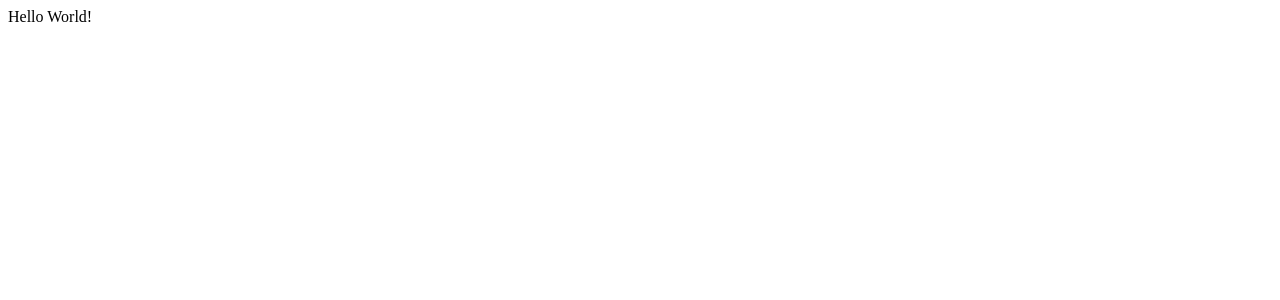
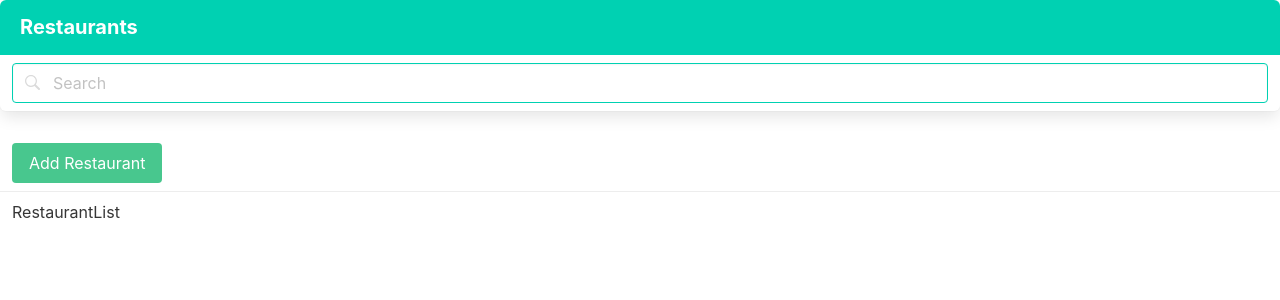
Before and after one commit to markwp02/LetsEatOut, a React (Create React App) app: page / in a window 1280 px wide. Shown: the top 300 px of the page. Built offline with nearby package versions, Linux system fonts and the light colour scheme.

Commit message:
Boilerplate code
Added boilerplate components to display restaurants

```diff
--- a/src/App.js
+++ b/src/App.js
@@ -1,5 +1,15 @@
+import RestaurantList from "./components/RestaurantList";
+import RestaurantSearch from "./components/RestaurantSearch";
+import RestaurantAdd from "./components/RestaurantAdd";
+
 function App() {
-    return <div>Hello World!</div>
+    return (
+        <div>
+            <RestaurantSearch />
+            <RestaurantAdd />
+            <RestaurantList />
+        </div>
+    );
 }
 
 export default App;
--- /dev/null
+++ b/src/components/RestaurantAdd.js
@@ -0,0 +1,9 @@
+function RestaurantAdd() {
+    return (
+        <div class="panel-block">
+                <button class="button is-success">Add Restaurant</button>
+        </div>
+    );
+}
+
+export default RestaurantAdd;
--- /dev/null
+++ b/src/components/RestaurantList.js
@@ -0,0 +1,10 @@
+function RestaurantList() {
+
+    return(
+        <div class="panel-block">
+            RestaurantList
+        </div>
+    );
+}
+
+export default RestaurantList;
--- /dev/null
+++ b/src/components/RestaurantSearch.js
@@ -0,0 +1,20 @@
+import { GoSearch } from "react-icons/go";
+
+function RestaurantSearch() {
+
+    return (
+        <div class="panel is-primary">
+            <p class="panel-heading">Restaurants</p>
+            <div class="panel-block">
+                <p class="control has-icons-left">
+                    <input class="input is-primary" type="text" placeholder="Search" />
+                    <span class="icon is-left">
+                        <GoSearch />
+                    </span>
+                </p>
+            </div>
+        </div>
+    );
+}
+
+export default RestaurantSearch;
--- a/src/index.js
+++ b/src/index.js
@@ -1,3 +1,4 @@
+import 'bulma/css/bulma.css';
 import React from 'react';
 import { createRoot } from 'react-dom/client';
 import App from './App';
```
